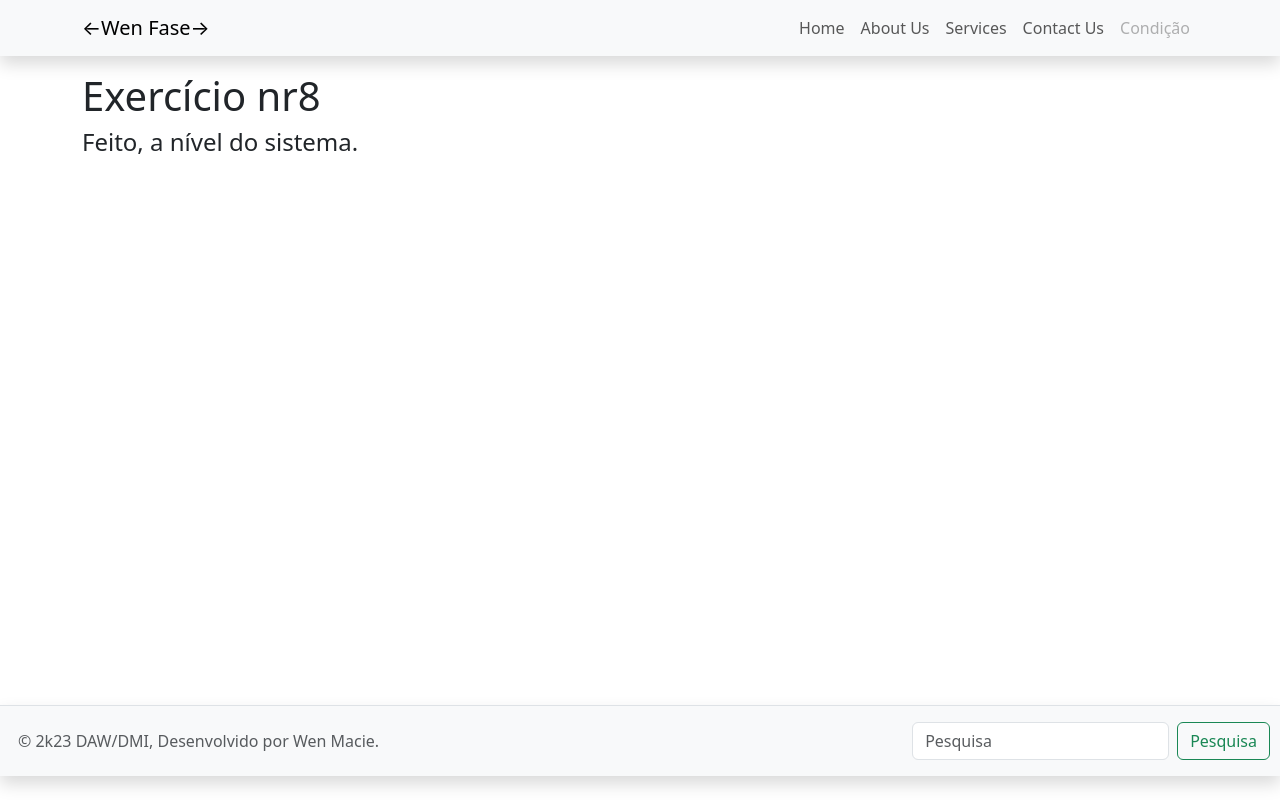
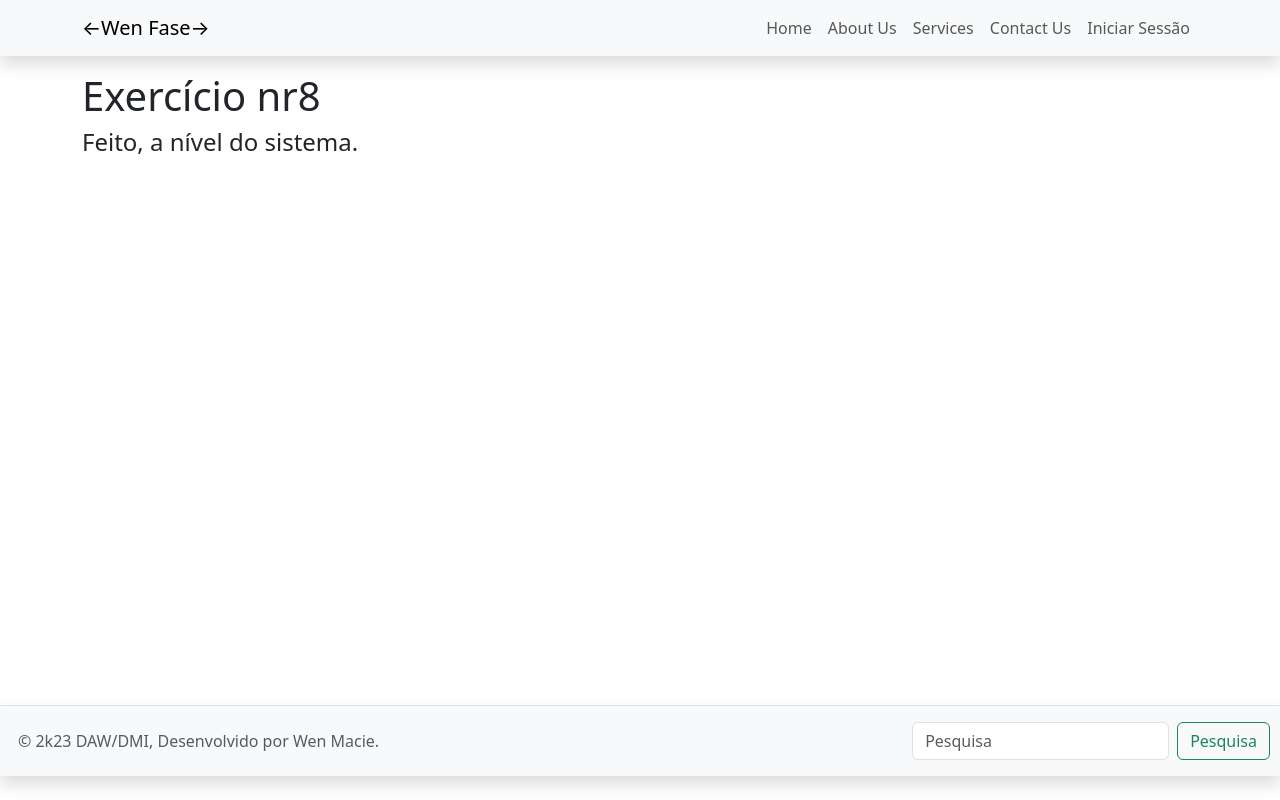
Before and after one commit to Called-Wen/alpha-react-daw, a React (Create React App) app: page /Ex8 in a window 1280 px wide. Built offline with nearby package versions, Linux system fonts and the light colour scheme.

Commit message:
Add: Exercise 4, 5 functional

```diff
--- a/src/components/Navbar.js
+++ b/src/components/Navbar.js
@@ -1,6 +1,68 @@
+import { useState } from "react";
 import { Link } from "react-router-dom";
 
+function LoginButton({ onLogin }) {
+  const handleLogin = () => {
+    onLogin();
+  };
+
+  return (
+    <Link className="nav-link" onClick={handleLogin}>
+      Iniciar Sessão
+    </Link>
+  );
+}
+
+function LogoutButton({ onLogout }) {
+  const handleLogout = () => {
+    onLogout();
+  };
+
+  return (
+    <Link className="nav-link" onClick={handleLogout}>
+      Terminar Sessão
+    </Link>
+  );
+}
+
 function Navbar() {
+  const [isLoggedIn, setIsLoggedIn] = useState(false);
+
+  const userList = [
+    { nome: "admin", password: "admin" },
+    { nome: "wen", password: "1234" },
+  ];
+
+  const inputName = "w1n";
+  const inputPassword = "1234";
+
+  const handleLogin = () => {
+    console.log("Handle Login called");
+    console.log("Input Name:", inputName);
+    console.log("Input Password:", inputPassword);
+
+    let validCredentials = false;
+    for (let i = 0; i < userList.length; i++) {
+      if (
+        userList[i].nome === inputName &&
+        userList[i].password === inputPassword
+      ) {
+        validCredentials = true;
+        break;
+      }
+    }
+
+    if (validCredentials) {
+      setIsLoggedIn(true);
+    } else {
+      console.log("Credenciais inválidas. Tente novamente.");
+      alert("Credenciais inválidas. Tente novamente.");
+    }
+  };
+  const handleLogout = () => {
+    setIsLoggedIn(false);
+  };
+
   return (
     <nav className="navbar navbar-expand-lg bg-body-tertiary shadow">
       <div className="container">
@@ -40,10 +102,12 @@ function Navbar() {
                 Contact Us
               </Link>
             </li>
-            <li class="nav-item">
-              <Link className="nav-link disabled" aria-disabled="true">
-                Condição
-              </Link>
+            <li className="nav-item">
+              {isLoggedIn ? (
+                <LogoutButton onLogout={handleLogout} />
+              ) : (
+                <LoginButton onLogin={handleLogin} />
+              )}
             </li>
           </ul>
         </div>
--- a/src/components/SearchForm.js
+++ b/src/components/SearchForm.js
@@ -3,10 +3,10 @@
 
 function SearchForm(){
     return(
-        <form onClick="submit" className="d-flex" role="search" >
+        <form className="d-flex" role="search" >
             <input className="form-control me-2" type="search" placeholder="Pesquisa" aria-label="Search"/>
 
-            <button className="btn btn-outline-success" type="submit">
+            <button className="btn btn-outline-success" >
                 Pesquisa
             </button>
         </form>
--- a/src/pages/Exercise3.js
+++ b/src/pages/Exercise3.js
@@ -80,6 +80,21 @@ class Exercise3 extends Component {
       });
     }
   };
+
+    // Este é chamado quando o componente é montado pela primeira vez
+    componentDidMount() {
+      console.log("Componente montado");
+    }
+
+    // Este é chamado sempre que o componente é atualizado
+    componentDidUpdate(prevProps, prevState) {
+      console.log("Componente atualizado");
+    }
+
+    // Este é chamado antes de o componente ser desmontado
+    componentWillUnmount() {
+      console.log("Componente desmontado");
+    }
 
   render() {
     return (
```
